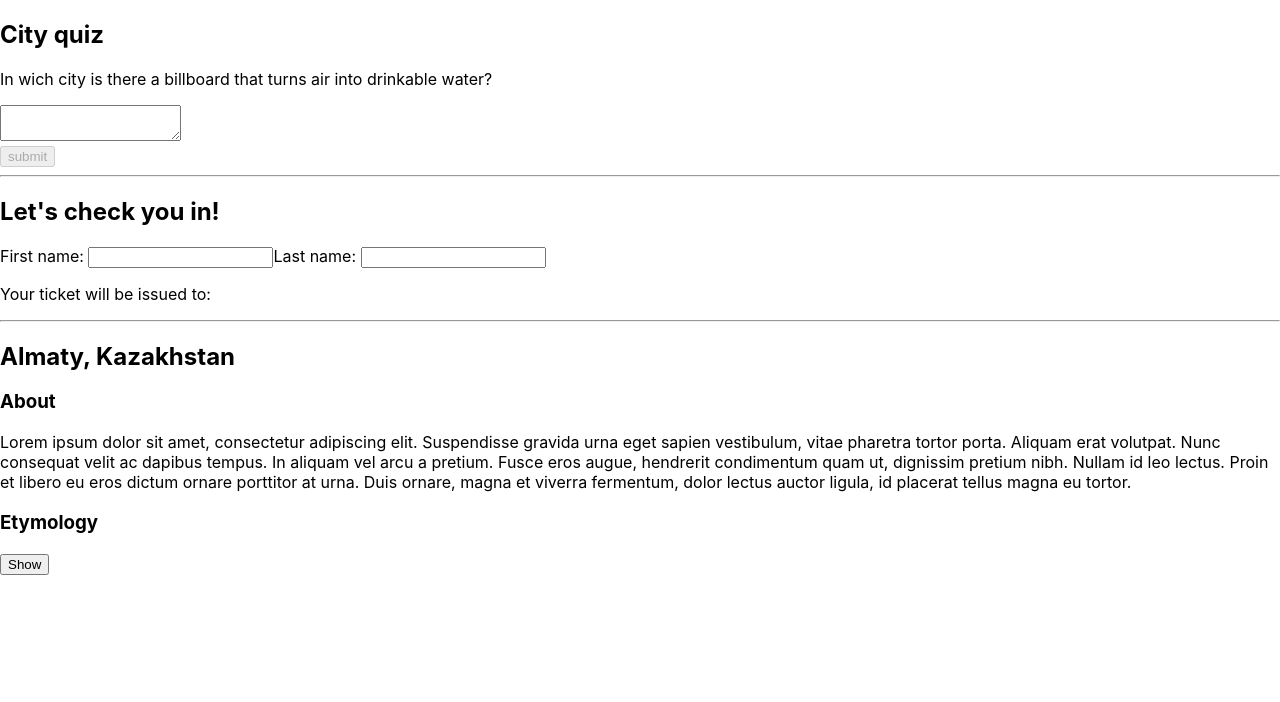
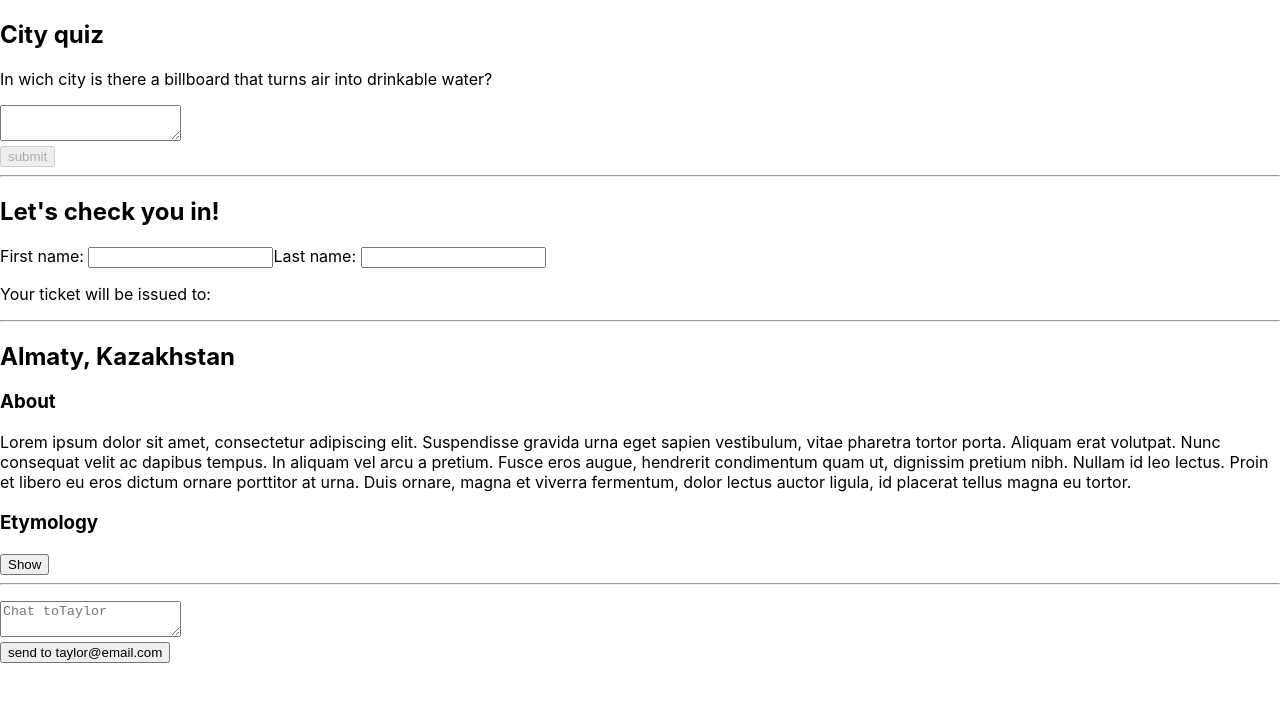
Before and after one commit to CaioNishijo/react-lab, a React (Create React App) app: page /semana-5 in a window 1280 px wide. Shown: the top 702 px of the page. Built offline with nearby package versions, Linux system fonts and the light colour scheme.

Commit message:
finaizando semana 5

```diff
--- /dev/null
+++ b/src/paginas/Chat.js
@@ -0,0 +1,19 @@
+import { useState } from 'react'
+
+export default function Chat({ contact  }){
+    const [text, setText] = useState('')
+
+    return (
+        <section className='chat'>
+            <textarea
+                value={text}
+                placeholder={'Chat to' + contact.name}
+                onChange={e => setText(e.target.value)}
+            />
+            <br />
+            <button>
+                send to {contact.email}
+            </button>
+        </section>
+    )
+}
--- /dev/null
+++ b/src/paginas/ContactList.js
@@ -0,0 +1,17 @@
+export default function ContactList({ selectedContact, contacts, onSelect }){
+    return (
+        <section className="contact-list">
+            <ul>
+                {contacts.map(contact => {
+                    <li key={contact.email}>
+                        <button onClick={() => {
+                            onSelect(contact)
+                        }}>
+                            {contact.name}
+                        </button>
+                    </li>
+                })}
+            </ul>
+        </section>
+    )
+}
--- /dev/null
+++ b/src/paginas/Messenger.js
@@ -0,0 +1,24 @@
+import { useState } from 'react'
+import ContactList from './ContactList'
+import Chat from './Chat'
+
+export default function Messenger(){
+    const [to, setTo] = useState(contacts[0])
+
+    return(
+        <div>
+            <ContactList
+                contacts={contacts}
+                selectedContact={to}
+                onSelect={contact => setTo(contact)}
+            />
+            <Chat contact={to} />
+        </div>
+    )
+}
+
+const contacts = [
+    { name: 'Taylor', email: 'taylor@email.com'},
+    { name: 'Alice', email: 'alice@email.com'},
+    { name: 'Bob', email: 'bob@email.com'}
+]
--- a/src/paginas/Semana5.js
+++ b/src/paginas/Semana5.js
@@ -1,6 +1,7 @@
 import FormQuiz from './FormQuiz'
 import FormTicket from './FormTicket'
 import Accordion from './Accordion'
+import Messenger from './Messenger'
 
 export default function Semana5(){
     return (
@@ -10,6 +11,8 @@
             <FormTicket></FormTicket>
             <hr />
             <Accordion></Accordion>
+            <hr />
+            <Messenger />
         </>
     )
 }
```
